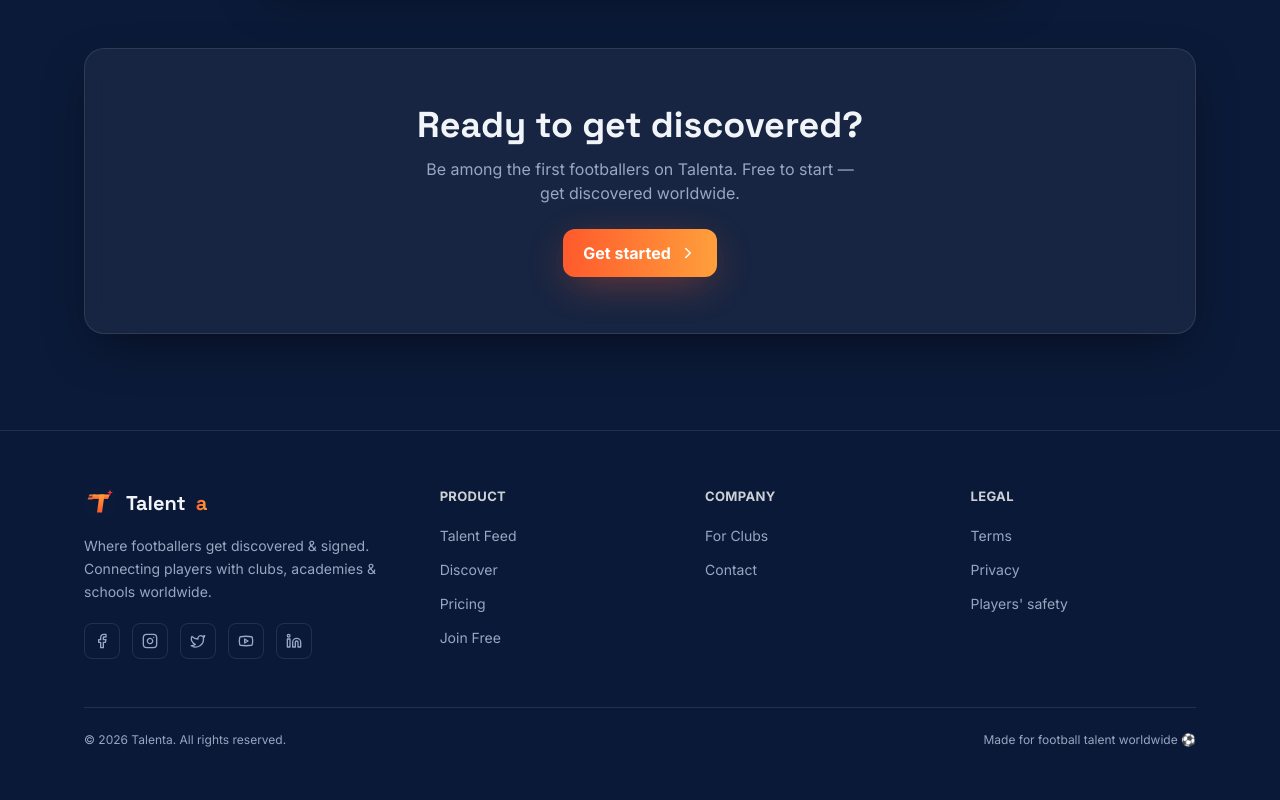
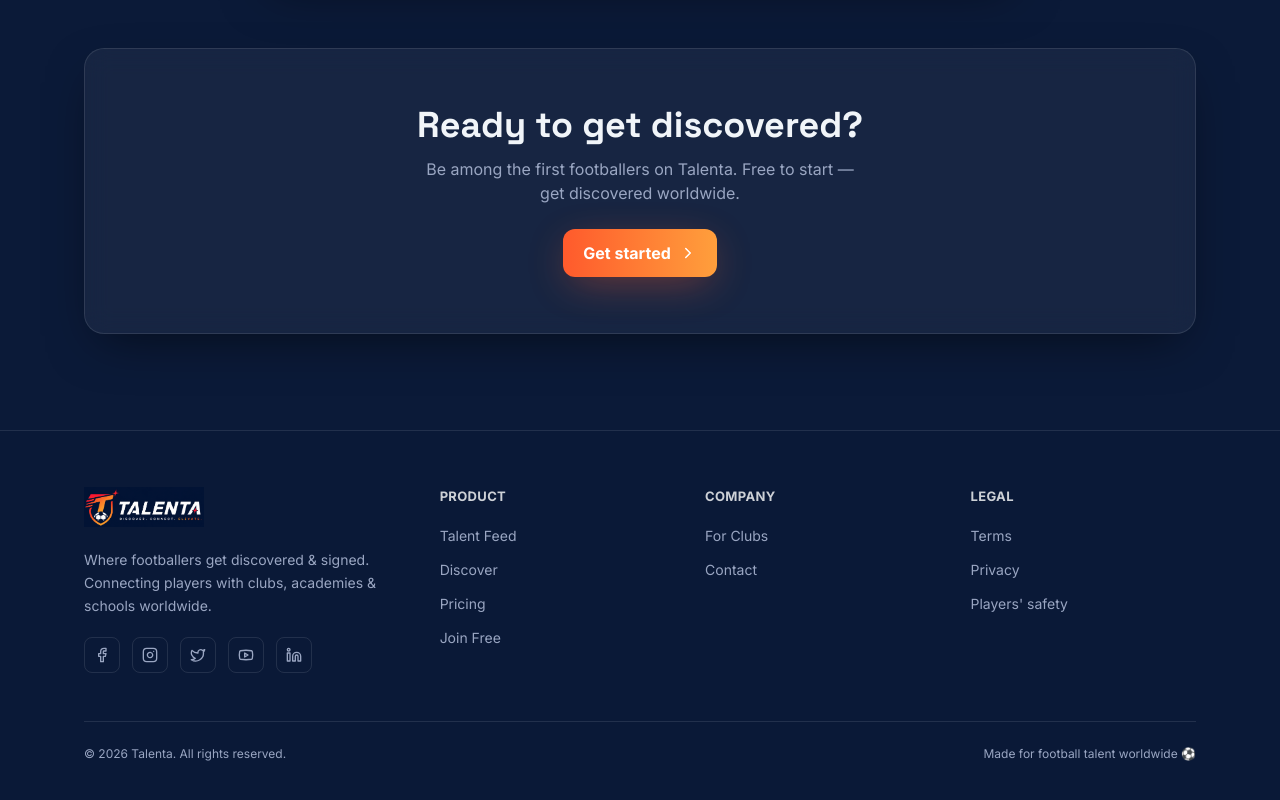
Before and after one commit to ibrahimtk75/talenta-web, a React (Vite) app: page / in a window 1280 px wide. Shown: the part 3484-4284 px from the top of the page. Built offline with nearby package versions, Linux system fonts and the light colour scheme; no server answers; the HTML template or start-up script is replaced by a standard one.

Commit message:
Footer uses full logo; favicon uses crest icon (apple-touch-icon.png)

```diff
--- a/index.html
+++ b/index.html
@@ -15,7 +15,7 @@
     <meta name="robots" content="index, follow" />
 
     <!-- Icons & theme -->
-    <link rel="icon" type="image/svg+xml" href="/favicon.svg" />
+    <link rel="icon" type="image/png" href="/apple-touch-icon.png" />
     <link rel="apple-touch-icon" href="/apple-touch-icon.png" />
     <link rel="manifest" href="/site.webmanifest" />
     <meta name="theme-color" content="#0B1A38" />
--- a/src/components/Footer.tsx
+++ b/src/components/Footer.tsx
@@ -23,9 +23,8 @@ export default function Footer() {
       <div className="mx-auto max-w-6xl px-5 py-14">
         <div className="grid gap-10 md:grid-cols-[1.4fr_1fr_1fr_1fr]">
           <div>
-            <Link to="/" className="flex items-center gap-2.5 font-display text-xl font-bold">
-              <img src="/favicon.svg" alt="Talenta" className="h-8 w-8" />
-              Talent<span className="grad-text">a</span>
+            <Link to="/" className="inline-flex items-center">
+              <img src="/logo.png" alt="Talenta" className="h-10 w-auto" />
             </Link>
             <p className="mt-4 max-w-xs text-sm leading-relaxed text-mute">
               Where footballers get discovered & signed. Connecting players with clubs, academies & schools worldwide.
```
